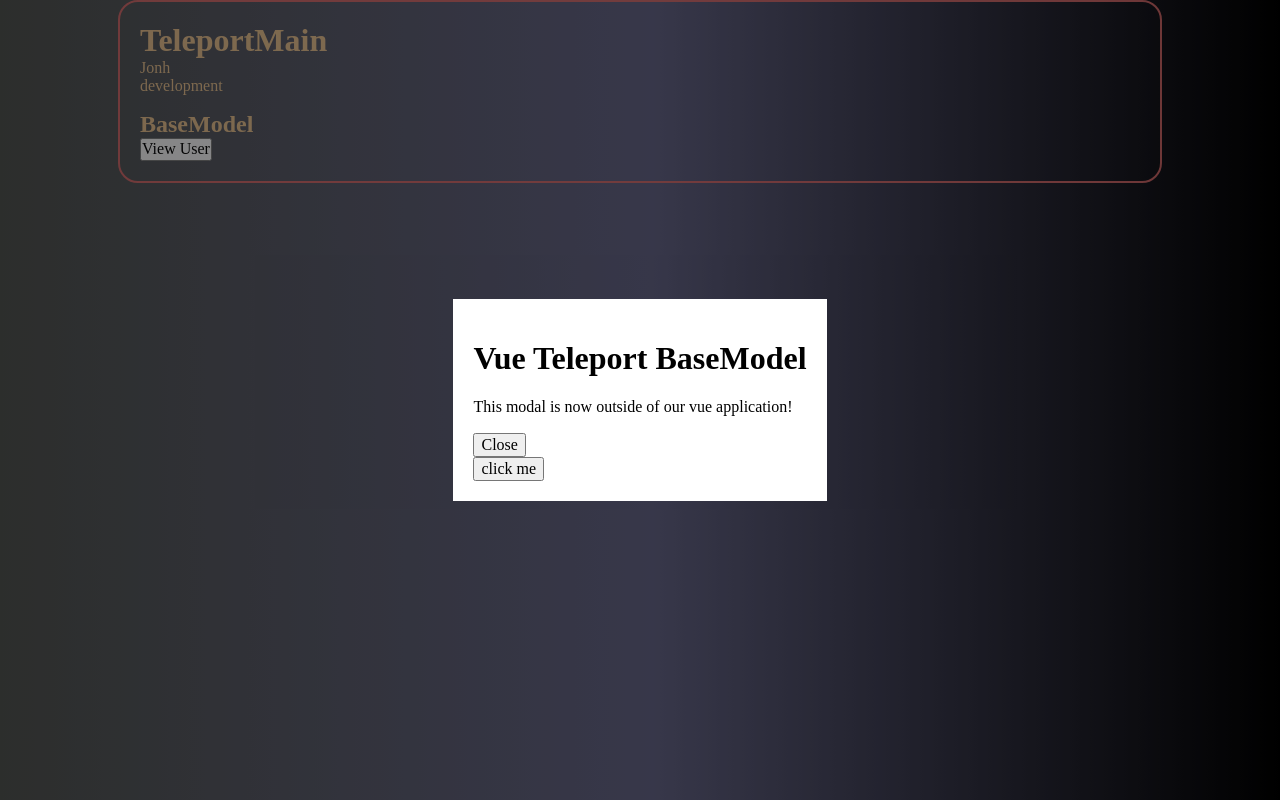
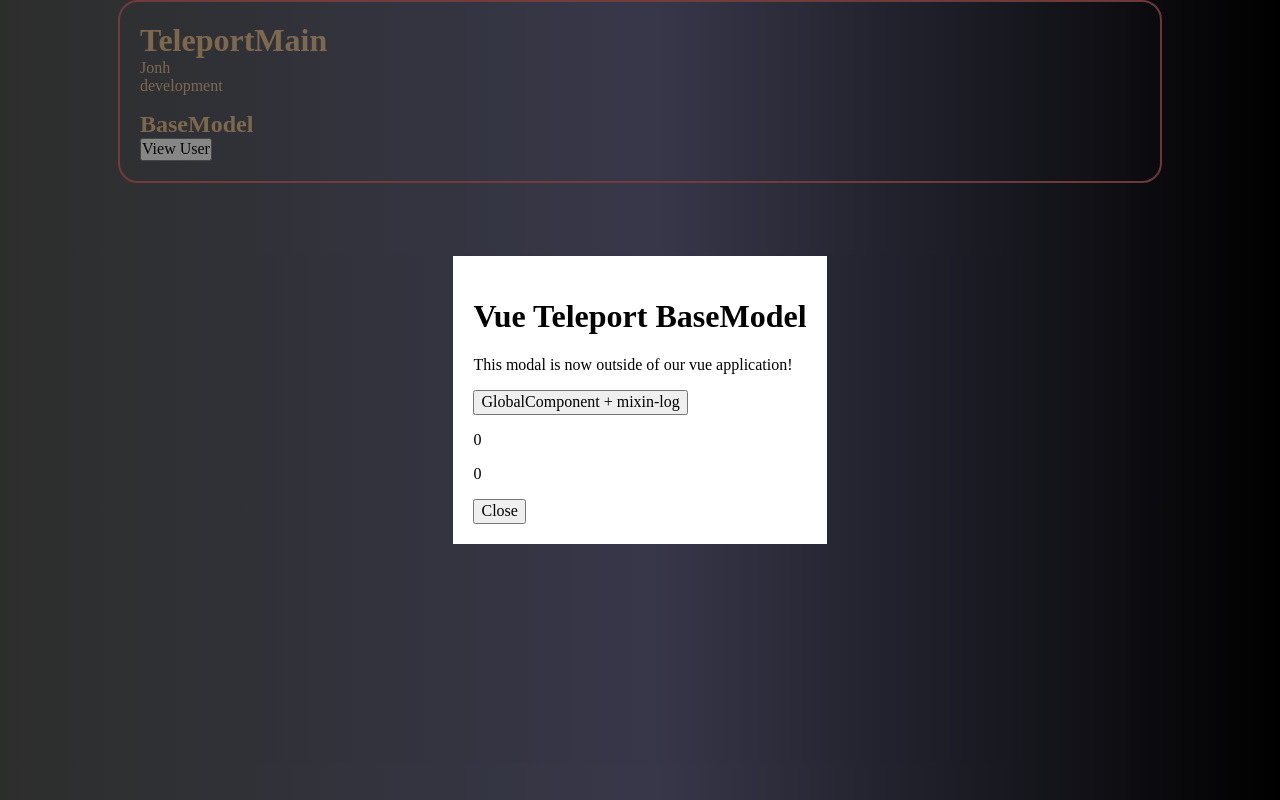
Before and after one commit to Danil-27/vue-education, a Vue app: page / in a window 1280 px wide. Both pictures are taken after a click on the button "View User". Built offline with nearby package versions, Linux system fonts and the light colour scheme.

Commit message:
feat: Composables

```diff
--- a/src/GlobalComponent/GlobalComponent.vue
+++ b/src/GlobalComponent/GlobalComponent.vue
@@ -1,7 +1,20 @@
 <template>
-  <div><button>click me</button></div>
+  <div class="btn">
+    <button @click="log">GlobalComponent + mixin-log</button>
+    <p>{{ y }}</p>
+    <p>{{ x }}</p>
+  </div>
 </template>
 
-<script setup></script>
+<script setup>
+import { useMouse } from '../mix/mouse';
 
-<style lang="scss" scoped></style>
+const { x, y } = useMouse();
+</script>
+
+<style lang="scss" scoped>
+.btn {
+  margin: 5px 0px;
+}
+</style>
+../mix/mouse
--- a/src/main.ts
+++ b/src/main.ts
@@ -2,7 +2,6 @@
 import App from './App.vue';
 import 'normalize.css';
 import GlobalComponent from './GlobalComponent/GlobalComponent.vue';
-
 const app = createApp(App);
 
 app.component('GlobalComponent', GlobalComponent);
--- /dev/null
+++ b/src/mix/mouse.js
@@ -0,0 +1,22 @@
+import { ref, onMounted, onUnmounted } from 'vue';
+
+// by convention, composable function names start with "use"
+export function useMouse() {
+  // state encapsulated and managed by the composable
+  const x = ref(0);
+  const y = ref(0);
+
+  // a composable can update its managed state over time.
+  function update(event) {
+    x.value = event.pageX;
+    y.value = event.pageY;
+  }
+
+  // a composable can also hook into its owner component's
+  // lifecycle to setup and teardown side effects.
+  onMounted(() => window.addEventListener('mousemove', update));
+  onUnmounted(() => window.removeEventListener('mousemove', update));
+
+  // expose managed state as return value
+  return { x, y };
+}
--- a/src/teleport/BaseModel.vue
+++ b/src/teleport/BaseModel.vue
@@ -9,8 +9,8 @@
           <h1>Vue Teleport BaseModel</h1>
           <p>This modal is now outside of our vue application!</p>
         </slot>
+        <GlobalComponent />
         <button @click="closeModal">Close</button>
-        <GlobalComponent>sss</GlobalComponent>
       </div>
     </div>
   </Teleport>
```
